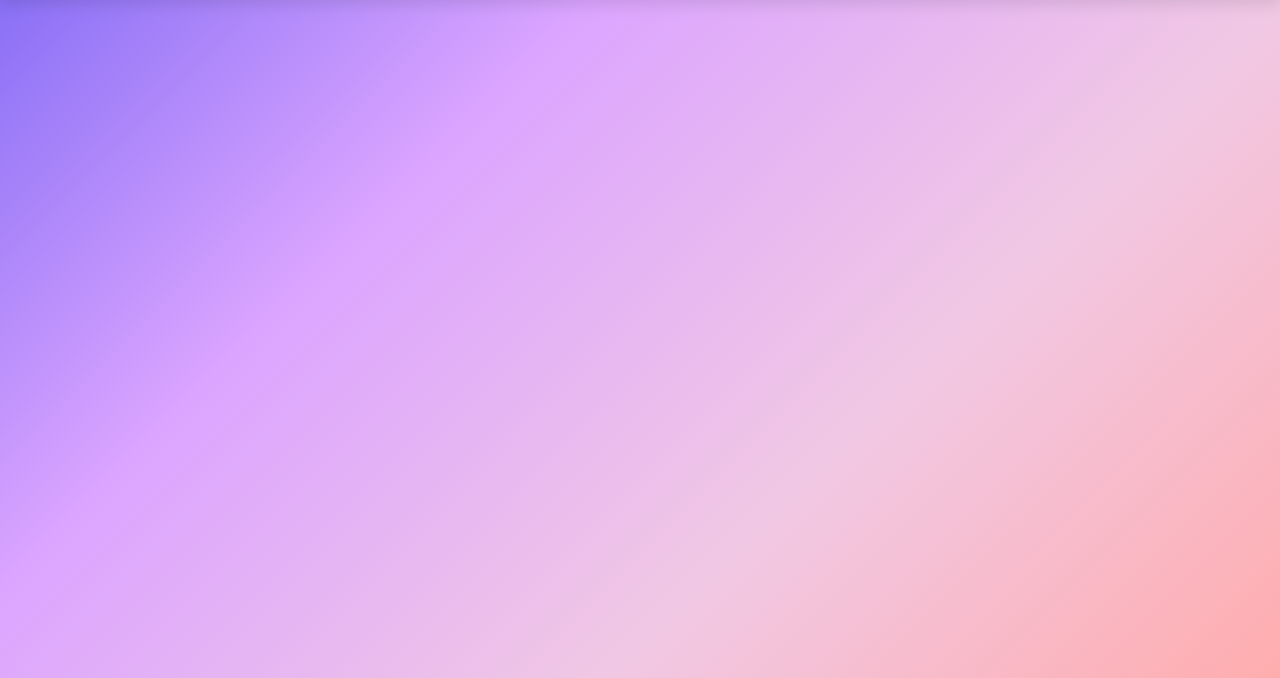
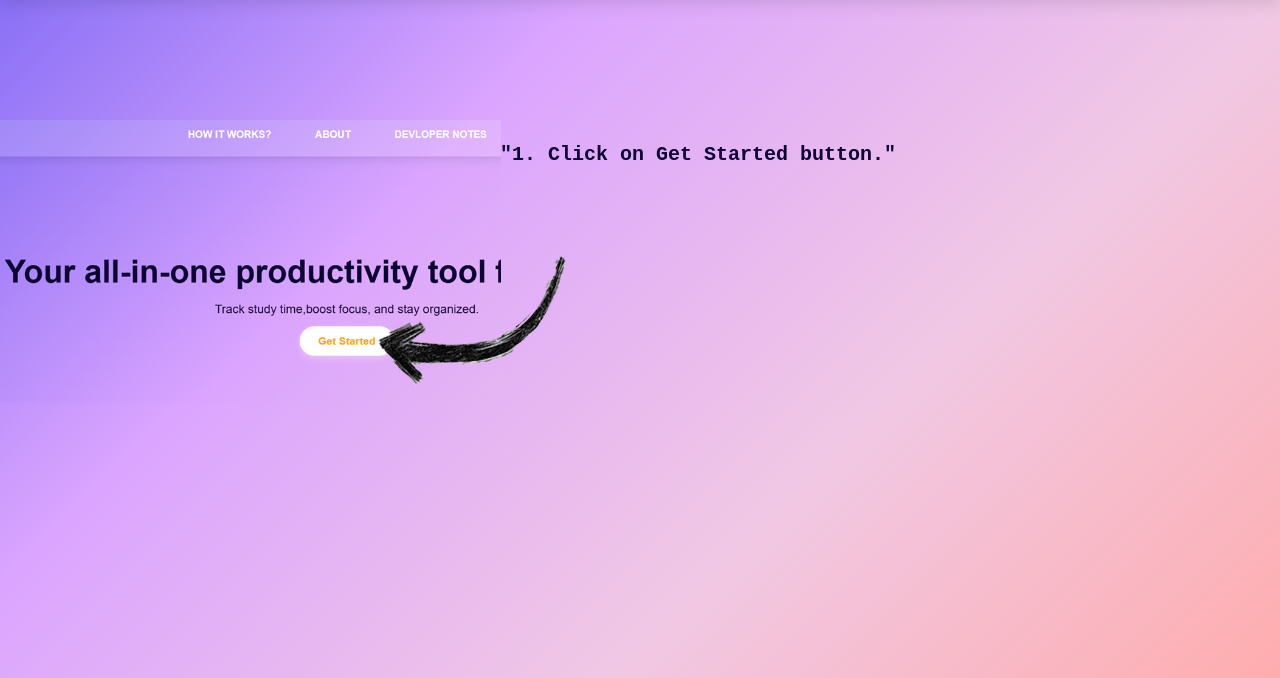
Before and after one commit to khushimanembang/Memora, a PHP site: page /work.php in a window 1280 px wide. Shown: the part 100-778 px from the top of the page. Run offline with PHP 8.4, Linux system fonts and the light colour scheme.

Commit message:
Initial commit

```diff
--- a/about.php
+++ b/about.php
@@ -12,7 +12,7 @@
             <h1><span>MEM</span>ora</h1>
      </div>
       <div class="title">
-        <h1>ABOUT US </h1>
+        <h2>ABOUT US </h2>
 </div>
   <nav class="navbar">
     <ul>
--- a/css/style.css
+++ b/css/style.css
@@ -216,7 +216,7 @@
     display: flex;
     align-items: center;
     justify-content: center;
-    margin: 120px auto 40px;
+    margin: 120px auto 40px;  /**/
     max-width: 1100px;
     flex-wrap: wrap;
 }
@@ -259,6 +259,29 @@
   margin-bottom: 1rem;
   margin-top:10px;
 }
+
+/*---------------------WORK-------------------------------------*/
+.work{
+    display: flex;
+    margin: 120px auto 40px;
+
+}
+.img1{
+    width: 600px;
+    float: right;
+}
+
+.tut1 p{
+    position: absolute;
+    width: 70%;
+    font-family: 'Courier New', Courier, monospace;
+    font-weight: bold;
+    font-size: 20px;
+    line-height: 1.5;
+    text-align: right;
+
+}
+
 
 /*login section*/
 .login, .signup{
--- a/index.php
+++ b/index.php
@@ -28,6 +28,7 @@
             <a href="signup.php" class="signup-btn">Sign Up</a>
     </div>
 </header>
+
 <section class="hero"> <!--below header section-->
     <div class="hero-text">
         <h1>Your all-in-one productivity tool for students.</h1>
--- a/work.php
+++ b/work.php
@@ -20,6 +20,10 @@
 </ul>
 </nav>
 </header>
-
+<section class="work">
+  <div class="tut1">
+   <img src="images/work1.png" alt="tutorial"  class="img1">
+   <p> "1. Click on Get Started button."</p>
+</div>
 </body>
 </html>
```
Also changed, not shown: Images/work1.png (added).
